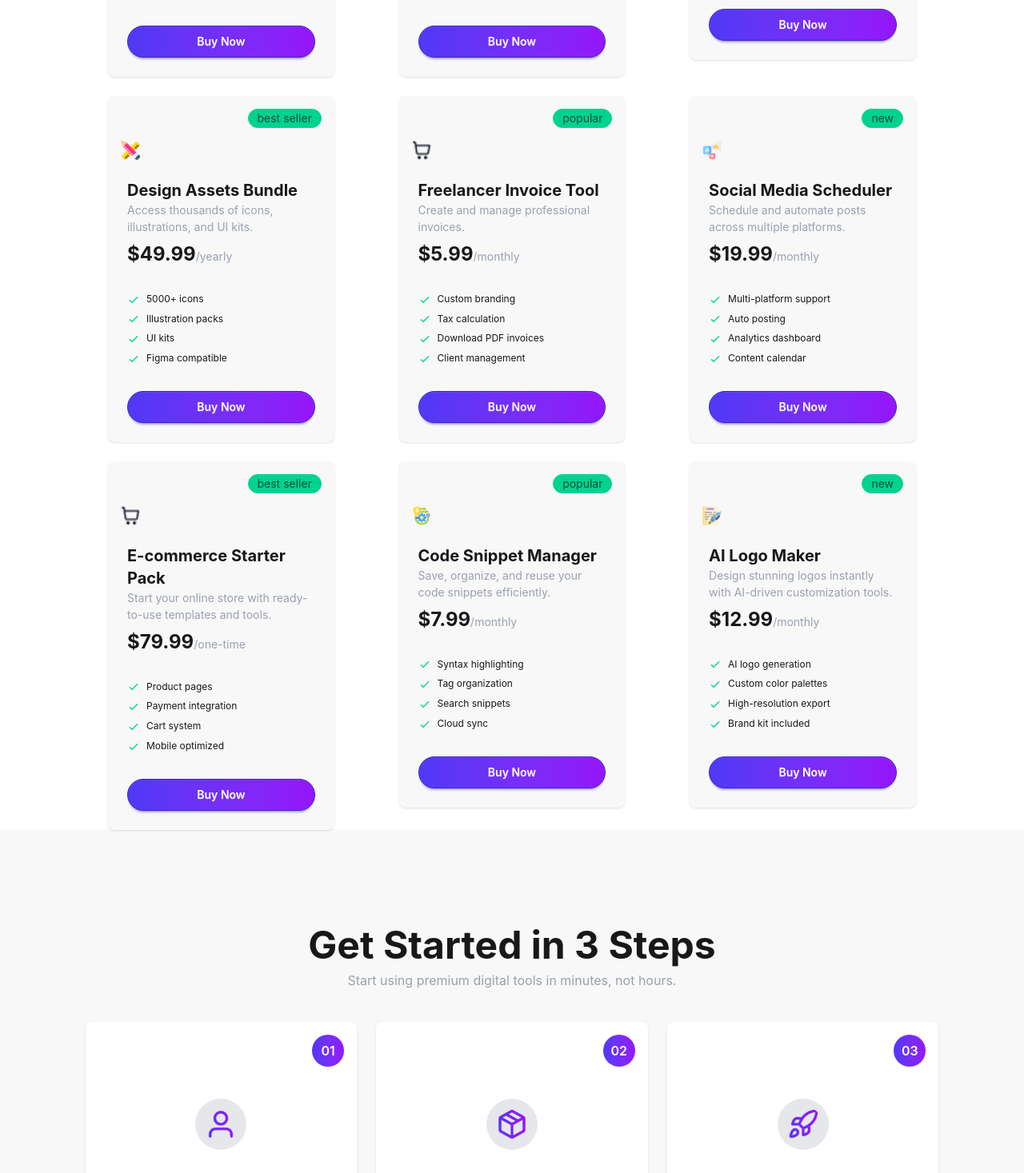
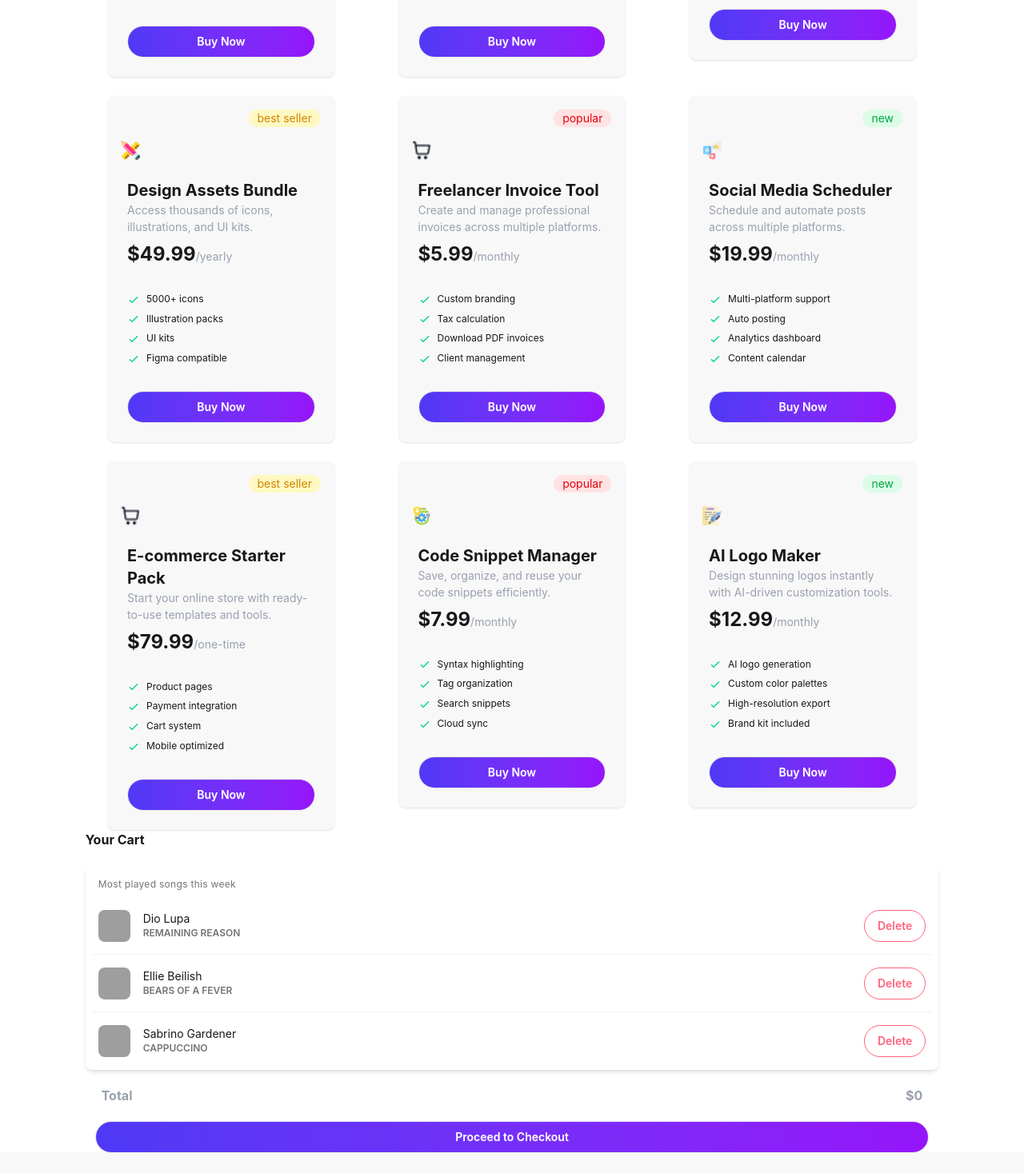
Before and after one commit to mdnahidooo/B13-A6-DigiTools-Platform-Code, a React (Vite) app: page / in a window 1280 px wide. Shown: the part 1803-3270 px from the top of the page at 80% size. Built offline with nearby package versions, Linux system fonts and the light colour scheme; grey boxes are pictures that could not be loaded.

Commit message:
Implement button functionality and badge color

```diff
--- a/public/data.json
+++ b/public/data.json
@@ -66,7 +66,7 @@
   {
     "id": 5,
     "name": "Freelancer Invoice Tool",
-    "description": "Create and manage professional invoices.",
+    "description": "Create and manage professional invoices across multiple platforms.",
     "price": 5.99,
     "period": "monthly",
     "tag": "popular",
--- a/src/App.jsx
+++ b/src/App.jsx
@@ -9,6 +9,7 @@ import Products from './components/Products/Products'
 import StatsSection from './components/StatsSection/StatsSection'
 import SubscriptionPricing from './components/SubscriptionPricing/SubscriptionPricing'
 import TransformWorkflow from './components/TransformWorkflow/TransformWorkflow'
+import Cart from './components/Products/Cart/Cart'
 
 
 const fetchData = async () => {
@@ -33,6 +34,8 @@ function App() {
 
       <Suspense fallback={<span className="loading loading-spinner loading-xl"></span>}>
         <Products dataPromise={dataPromise}></Products>
+
+        <Cart></Cart>
       </Suspense>
 
       <GetStarted></GetStarted>
--- /dev/null
+++ b/src/components/Products/Cart/Cart.jsx
@@ -0,0 +1,64 @@
+import React from 'react';
+
+const Cart = () => {
+    return (
+        <div>
+            <div className='w-10/12 mx-auto space-y-5'>
+                <h2 className='text-l font-bold'>Your Cart</h2>
+
+                <div>
+                    <ul className="list bg-base-100 rounded-box shadow-md">
+
+                        <li className="p-4 pb-2 text-xs opacity-60 tracking-wide">Most played songs this week</li>
+
+                        <li className="list-row">
+                            <div><img className="size-10 rounded-box" src="https://img.daisyui.com/images/profile/demo/1@94.webp" /></div>
+                            <div>
+                                <div>Dio Lupa</div>
+                                <div className="text-xs uppercase font-semibold opacity-60">Remaining Reason</div>
+                            </div>
+                            <button className="btn btn-ghost btn-outline btn-error rounded-full">
+                                Delete
+                            </button>
+                        </li>
+
+                        <li className="list-row">
+                            <div><img className="size-10 rounded-box" src="https://img.daisyui.com/images/profile/demo/4@94.webp" /></div>
+                            <div>
+                                <div>Ellie Beilish</div>
+                                <div className="text-xs uppercase font-semibold opacity-60">Bears of a fever</div>
+                            </div>
+                            <button className="btn btn-ghost btn-outline btn-error rounded-full">
+                                Delete
+                            </button>
+                        </li>
+
+                        <li className="list-row">
+                            <div><img className="size-10 rounded-box" src="https://img.daisyui.com/images/profile/demo/3@94.webp" /></div>
+                            <div>
+                                <div>Sabrino Gardener</div>
+                                <div className="text-xs uppercase font-semibold opacity-60">Cappuccino</div>
+                            </div>
+
+                            <button className="btn btn-ghost btn-outline btn-error rounded-full">
+                                Delete
+                            </button>
+                        </li>
+
+                    </ul>
+                </div>
+
+                <div className='flex justify-between items-center mx-5 text-l text-gray-400 font-bold'>
+                    <h2>Total</h2>
+                    <h2>$0</h2>
+                </div>
+
+                <div className='px-3'>
+                    <button className='btn btn-block text-white rounded-full bg-linear-to-r from-[#4F39F6] to-[#9514FA]'>Proceed to Checkout</button>
+                </div>
+            </div>
+        </div>
+    );
+};
+
+export default Cart;
--- a/src/components/Products/Product/Product.jsx
+++ b/src/components/Products/Product/Product.jsx
@@ -1,9 +1,24 @@
-import React from 'react';
+import React, { useState } from 'react';
 import DemoImg from '../../../assets/Play.png'
 import Features from './Features/Features';
 
 const Product = ({ data }) => {
     // console.log(data);
+    const [isSubscribed, setIsSubscribed] = useState(false)
+
+    const handleSubscribed = () => {
+        setIsSubscribed(true);
+    }
+
+    const badgeColor =
+        data.tagType === "popular"
+            ? "bg-red-100 text-red-600"
+            : data.tagType === "best seller"
+                ? "bg-yellow-100 text-yellow-600"
+                : data.tagType === "new"
+                    ? "bg-green-100 text-green-600"
+                    : "bg-gray-100 text-gray-600";
+
     return (
         <div>
             <div className='w-10/12 mx-auto'>
@@ -12,7 +27,7 @@ const Product = ({ data }) => {
                 <div className="card bg-base-200 shadow-sm">
                     <div className='flex justify-between items-end p-4'>
                         <div></div>
-                        <div className="badge badge-success rounded-full">{data.tagType}</div>
+                        <div className={`badge  rounded-full ${badgeColor}`}>{data.tagType}</div>
                     </div>
 
                     <div className='pl-4'>
@@ -37,26 +52,10 @@ const Product = ({ data }) => {
                                     <Features key={index} feature={feature}></Features>
                                 ))
                             }
-                            {/* <li>
-                                <svg xmlns="http://www.w3.org/2000/svg" className="size-4 me-2 inline-block text-success" fill="none" viewBox="0 0 24 24" stroke="currentColor"><path strokeLinecap="round" strokeLinejoin="round" strokeWidth="2" d="M5 13l4 4L19 7" /></svg>
-                                <span>Access to 10 free tools</span>
-                            </li>
-                            <li>
-                                <svg xmlns="http://www.w3.org/2000/svg" className="size-4 me-2 inline-block text-success" fill="none" viewBox="0 0 24 24" stroke="currentColor"><path strokeLinecap="round" strokeLinejoin="round" strokeWidth="2" d="M5 13l4 4L19 7" /></svg>
-                                <span>Basic templates</span>
-                            </li>
-                            <li>
-                                <svg xmlns="http://www.w3.org/2000/svg" className="size-4 me-2 inline-block text-success" fill="none" viewBox="0 0 24 24" stroke="currentColor"><path strokeLinecap="round" strokeLinejoin="round" strokeWidth="2" d="M5 13l4 4L19 7" /></svg>
-                                <span>Community support</span>
-                            </li>
-                            <li>
-                                <svg xmlns="http://www.w3.org/2000/svg" className="size-4 me-2 inline-block text-success" fill="none" viewBox="0 0 24 24" stroke="currentColor"><path strokeLinecap="round" strokeLinejoin="round" strokeWidth="2" d="M5 13l4 4L19 7" /></svg>
-                                <span>1 project per month</span>
-                            </li> */}
 
                         </ul>
                         <div className="mt-6">
-                            <button className="btn btn-primary btn-block rounded-full text-white bg-linear-to-r from-[#4F39F6] to-[#9514FA]">Buy Now</button>
+                            <button onClick={handleSubscribed} className={`btn  btn-block rounded-full text-white ${isSubscribed ? "bg-green-500" : "bg-linear-to-r from-[#4F39F6] to-[#9514FA]"}`}>{isSubscribed ? "Add to Cart" : "Buy Now"}</button>
                         </div>
                     </div>
                 </div>
--- a/src/components/Products/Products.jsx
+++ b/src/components/Products/Products.jsx
@@ -14,8 +14,8 @@ const Products = ({ dataPromise }) => {
 
             {/* name of each tab group should be unique */}
             <div className="tabs tabs-box flex justify-center bg-white mb-10">
-                <input type="radio" name="my_tabs_1" className="tab" aria-label="Products" defaultChecked />
-                <input type="radio" name="my_tabs_1" className="tab" aria-label="Cart (2)" />
+                <input type="radio" name="my_tabs_1" className="tab rounded-full" aria-label="Products" defaultChecked />
+                <input type="radio" name="my_tabs_1" className="tab rounded-full" aria-label="Cart (2)" />
 
             </div>
 
```
